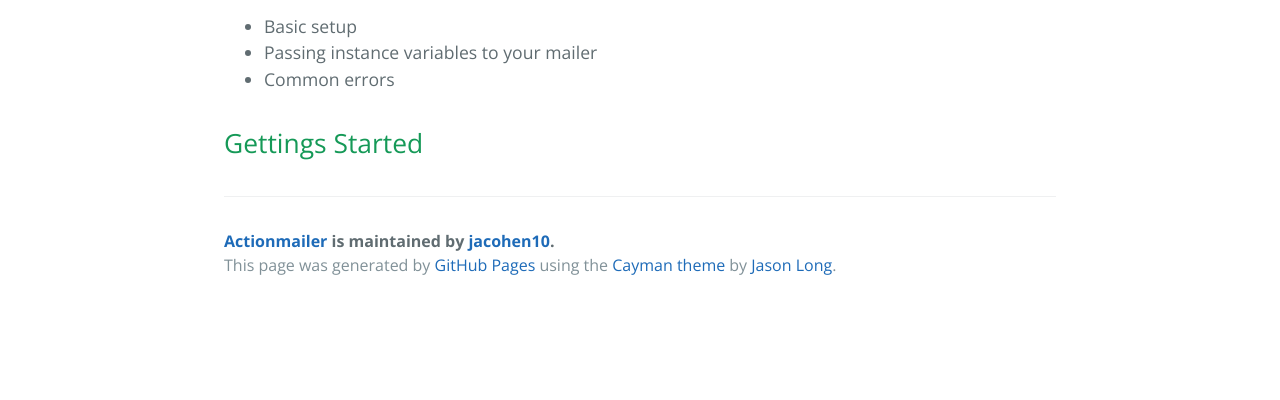
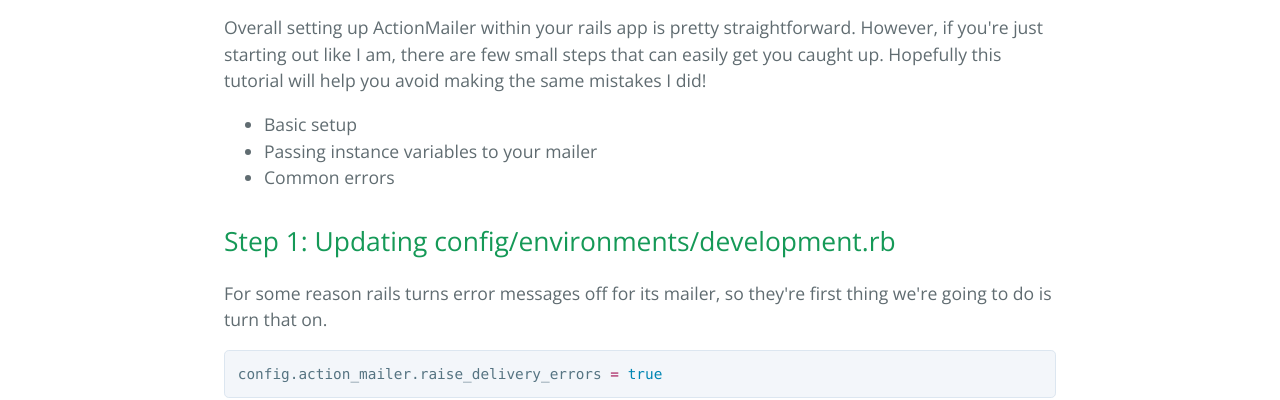
Before and after one commit to jacohen10/actionmailer, a plain HTML site: page index.html in a window 1280 px wide. Shown: the part 424-824 px from the top of the page. Before the commit the page ends 800 px from the top, so only its background shows below. Drawn offline with nearby package versions, Linux system fonts and the light colour scheme.

```diff
--- a/index.html
+++ b/index.html
@@ -22,6 +22,8 @@
       <h1>
 <a id="setting-up-actionmailer-with-gmail" class="anchor" href="#setting-up-actionmailer-with-gmail" aria-hidden="true"><span class="octicon octicon-link"></span></a>Setting up ActionMailer with Gmail</h1>
 
+<p>Overall setting up ActionMailer within your rails app is pretty straightforward. However, if you're just starting out like I am, there are few small steps that can easily get you caught up. Hopefully this tutorial will help you avoid making the same mistakes I did!</p>
+
 <ul>
 <li>Basic setup</li>
 <li>Passing instance variables to your mailer</li>
@@ -29,7 +31,11 @@
 </ul>
 
 <h2>
-<a id="gettings-started" class="anchor" href="#gettings-started" aria-hidden="true"><span class="octicon octicon-link"></span></a>Gettings Started</h2>
+<a id="step-1-updating-configenvironmentsdevelopmentrb" class="anchor" href="#step-1-updating-configenvironmentsdevelopmentrb" aria-hidden="true"><span class="octicon octicon-link"></span></a>Step 1: Updating config/environments/development.rb</h2>
+
+<p>For some reason rails turns error messages off for its mailer, so they're first thing we're going to do is turn that on.</p>
+
+<div class="highlight highlight-source-ruby"><pre>config.action_mailer.raise_delivery_errors <span class="pl-k">=</span> <span class="pl-c1">true</span></pre></div>
 
       <footer class="site-footer">
         <span class="site-footer-owner"><a href="https://github.com/jacohen10/actionmailer">Actionmailer</a> is maintained by <a href="https://github.com/jacohen10">jacohen10</a>.</span>
```
Also changed, not shown: params.json (+1 -1 lines).
